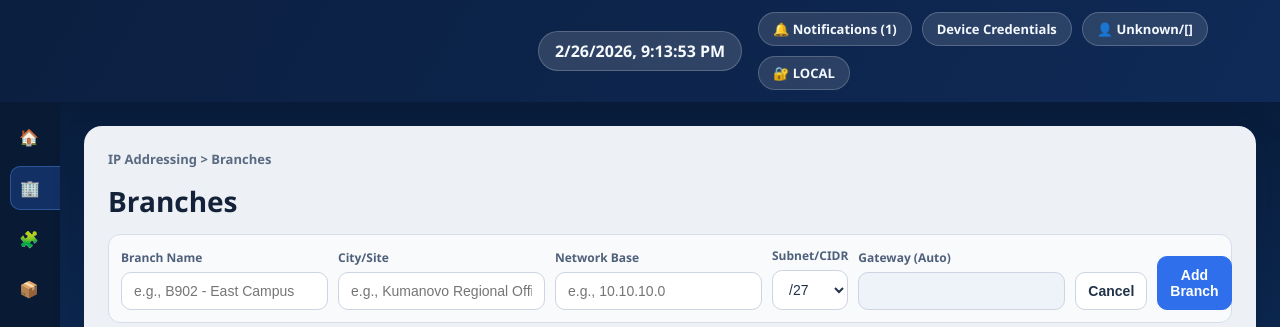
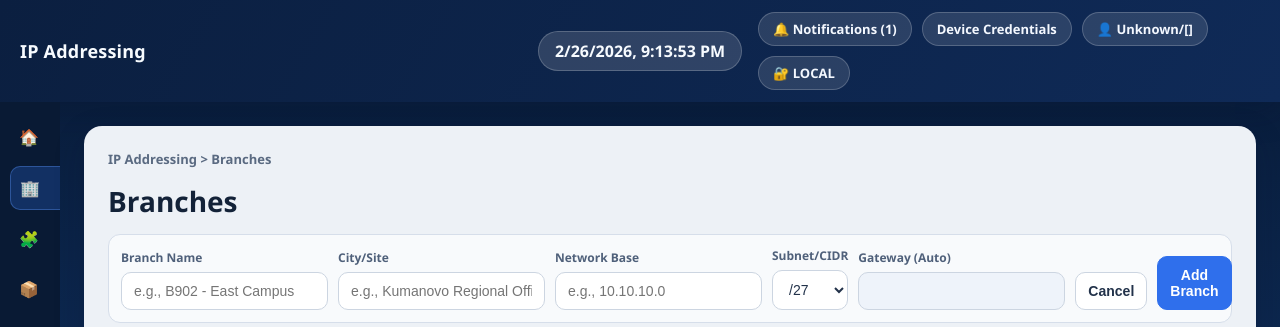
Before and after one commit to Shzari/Shzari, a Flask app: template templates/ip_addressing.html in a window 1280 px wide. Shown: the top 327 px of the page. Run offline with Flask 3, Linux system fonts and the light colour scheme; the template is opened without the code that fills it: most values are stand-ins (such as "Sample title", 1, 10 or a date in 2020).

Commit message:
Add bold IP Addressing title on top bar left side

```diff
--- a/templates/ip_addressing.html
+++ b/templates/ip_addressing.html
@@ -165,7 +165,7 @@
 </head>
 <body>
   <div class="app">
-    <header class="top"><div></div><div id="clockPill" class="pill">--</div><div class="actions"><a class="btn-top" href="{{ url_for('dashboard', modal='notifications') }}">🔔 Notifications ({{ unread_notifications_count }})</a><a class="btn-top" href="{{ url_for('dashboard', modal='device_creds') }}">Device Credentials</a><span class="chip">👤 {{ current_user or 'Unknown' }}/{{ current_user_role|upper }}</span><span class="chip">🔐 {{ auth_mode|upper }}</span></div></header>
+    <header class="top"><div><b style="font-size:18px; letter-spacing:.2px;">IP Addressing</b></div><div id="clockPill" class="pill">--</div><div class="actions"><a class="btn-top" href="{{ url_for('dashboard', modal='notifications') }}">🔔 Notifications ({{ unread_notifications_count }})</a><a class="btn-top" href="{{ url_for('dashboard', modal='device_creds') }}">Device Credentials</a><span class="chip">👤 {{ current_user or 'Unknown' }}/{{ current_user_role|upper }}</span><span class="chip">🔐 {{ auth_mode|upper }}</span></div></header>
     <div class="main">
       <aside class="side"><ul class="nav"><li><a class="item" href="{{ url_for('dashboard') }}"><span>🏠</span><span class="lbl">Dashboard</span></a></li><li><a class="item active" href="{{ url_for('ip_addressing_dashboard') }}"><span>🏢</span><span class="lbl">Branches</span></a></li><li><a class="item" href="#"><span>🧩</span><span class="lbl">Subnets</span></a></li><li><a class="item" href="#"><span>📦</span><span class="lbl">IP Pools</span></a></li><li><a class="item" href="#"><span>📌</span><span class="lbl">Reservations</span></a></li><li><a class="item" href="#"><span>📊</span><span class="lbl">Reports</span></a></li><li><a class="item" href="#"><span>⚙️</span><span class="lbl">Settings</span></a></li></ul></aside>
       <main class="content">
```
